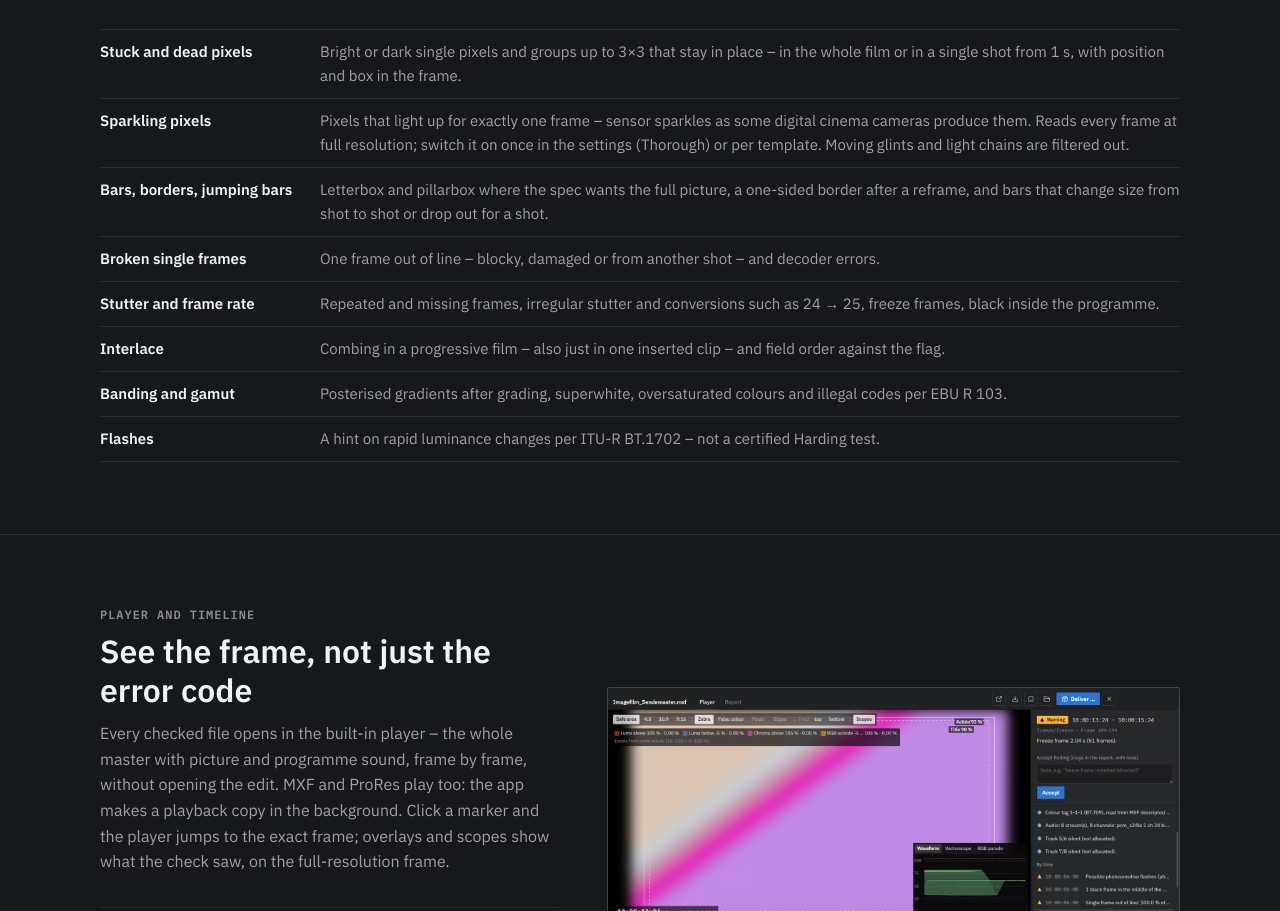
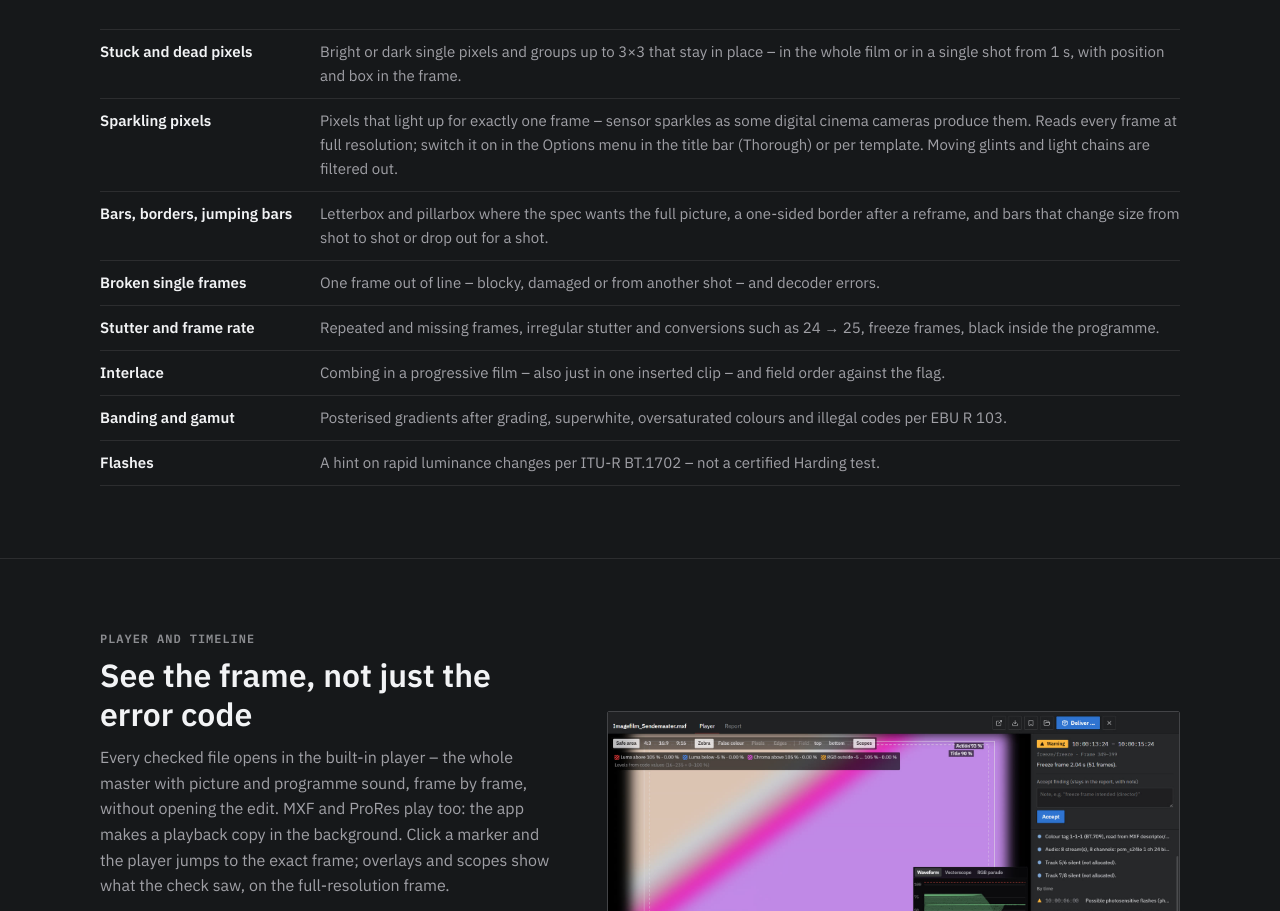
Before and after one commit to marcvannuffel/qccheck-site, a plain HTML site: page index.html in a window 1280 px wide. Shown: the part 1671-2582 px from the top of the page. Drawn offline with Linux system fonts and the light colour scheme.

Commit message:
Install page: version 0.2.17 and release notes (Options menu); picture faults: Thorough switch now in the Options menu
Co-Authored-By: Claude Opus 5.5 <noreply@anthropic.com>

```diff
--- a/index.html
+++ b/index.html
@@ -104,7 +104,7 @@
       <dt><span lang="en">Stuck and dead pixels</span><span lang="de">Hängende und tote Pixel</span></dt>
       <dd><span lang="en">Bright or dark single pixels and groups up to 3×3 that stay in place – in the whole film or in a single shot from 1 s, with position and box in the frame.</span><span lang="de">Helle oder dunkle Einzelpixel und Gruppen bis 3×3, die stehen bleiben – im ganzen Film oder in einer einzigen Einstellung ab 1 s, mit Stelle und Rahmen im Bild.</span></dd>
       <dt><span lang="en">Sparkling pixels</span><span lang="de">Aufblitzende Pixel</span></dt>
-      <dd><span lang="en">Pixels that light up for exactly one frame – sensor sparkles as some digital cinema cameras produce them. Reads every frame at full resolution; switch it on once in the settings (Thorough) or per template. Moving glints and light chains are filtered out.</span><span lang="de">Pixel, die für genau ein Bild aufleuchten – Sensor-Sparkles, wie sie manche digitale Kinokameras liefern. Liest jedes Bild in voller Auflösung; einmal in den Einstellungen einschalten (Gründlich) oder je Vorlage. Bewegte Glanzpunkte und Lichterketten werden ausgefiltert.</span></dd>
+      <dd><span lang="en">Pixels that light up for exactly one frame – sensor sparkles as some digital cinema cameras produce them. Reads every frame at full resolution; switch it on in the Options menu in the title bar (Thorough) or per template. Moving glints and light chains are filtered out.</span><span lang="de">Pixel, die für genau ein Bild aufleuchten – Sensor-Sparkles, wie sie manche digitale Kinokameras liefern. Liest jedes Bild in voller Auflösung; im Menü Optionen in der Titelleiste einschalten (Gründlich) oder je Vorlage. Bewegte Glanzpunkte und Lichterketten werden ausgefiltert.</span></dd>
       <dt><span lang="en">Bars, borders, jumping bars</span><span lang="de">Balken, Ränder, springende Balken</span></dt>
       <dd><span lang="en">Letterbox and pillarbox where the spec wants the full picture, a one-sided border after a reframe, and bars that change size from shot to shot or drop out for a shot.</span><span lang="de">Letterbox und Pillarbox, wo das Pflichtenheft das volle Bild verlangt, ein einseitiger Rand nach einem Reframe und Balken, die von Einstellung zu Einstellung die Grösse wechseln oder wegfallen.</span></dd>
       <dt><span lang="en">Broken single frames</span><span lang="de">Kaputte Einzelbilder</span></dt>
```
Also changed, not shown: install.html (+2 -1 lines).
